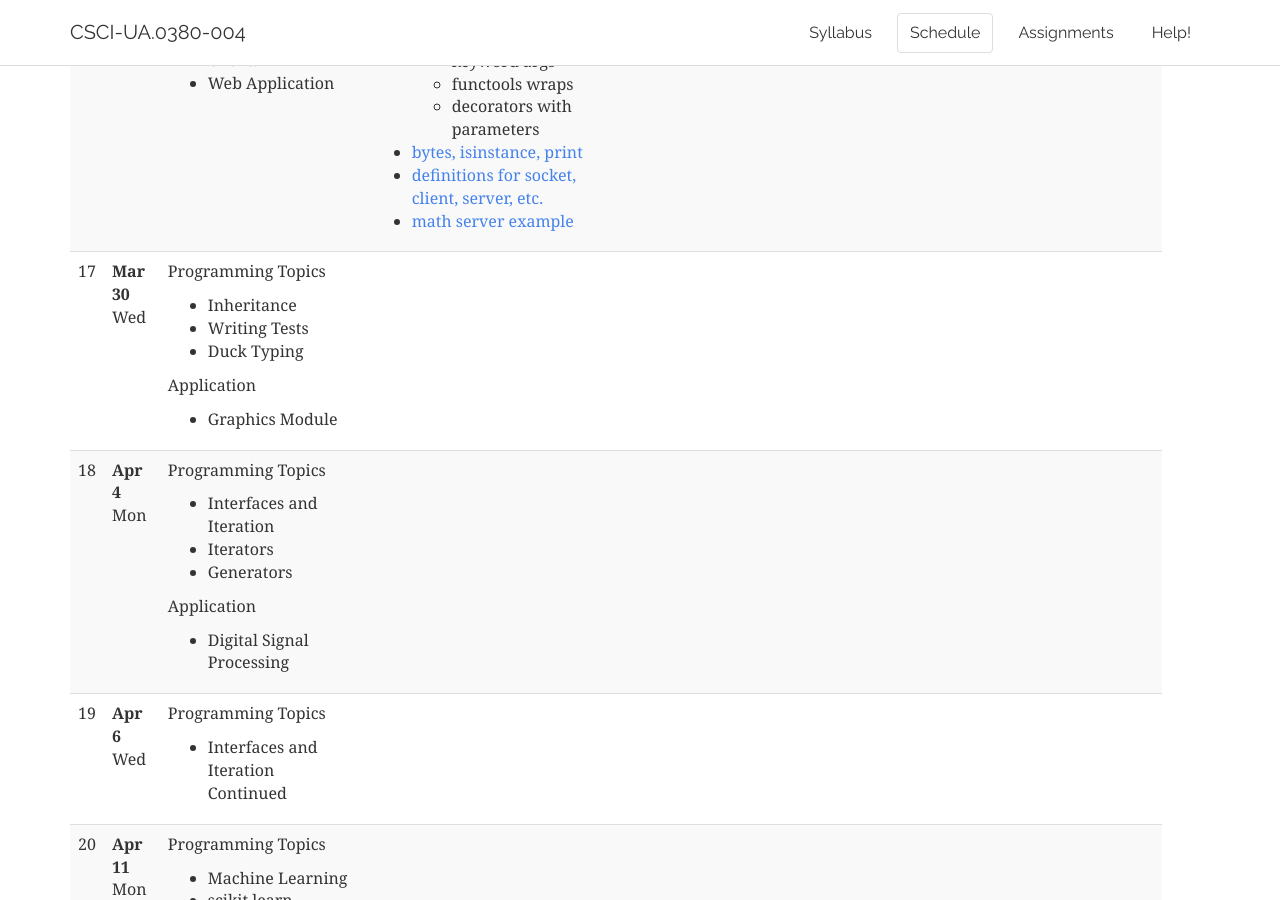
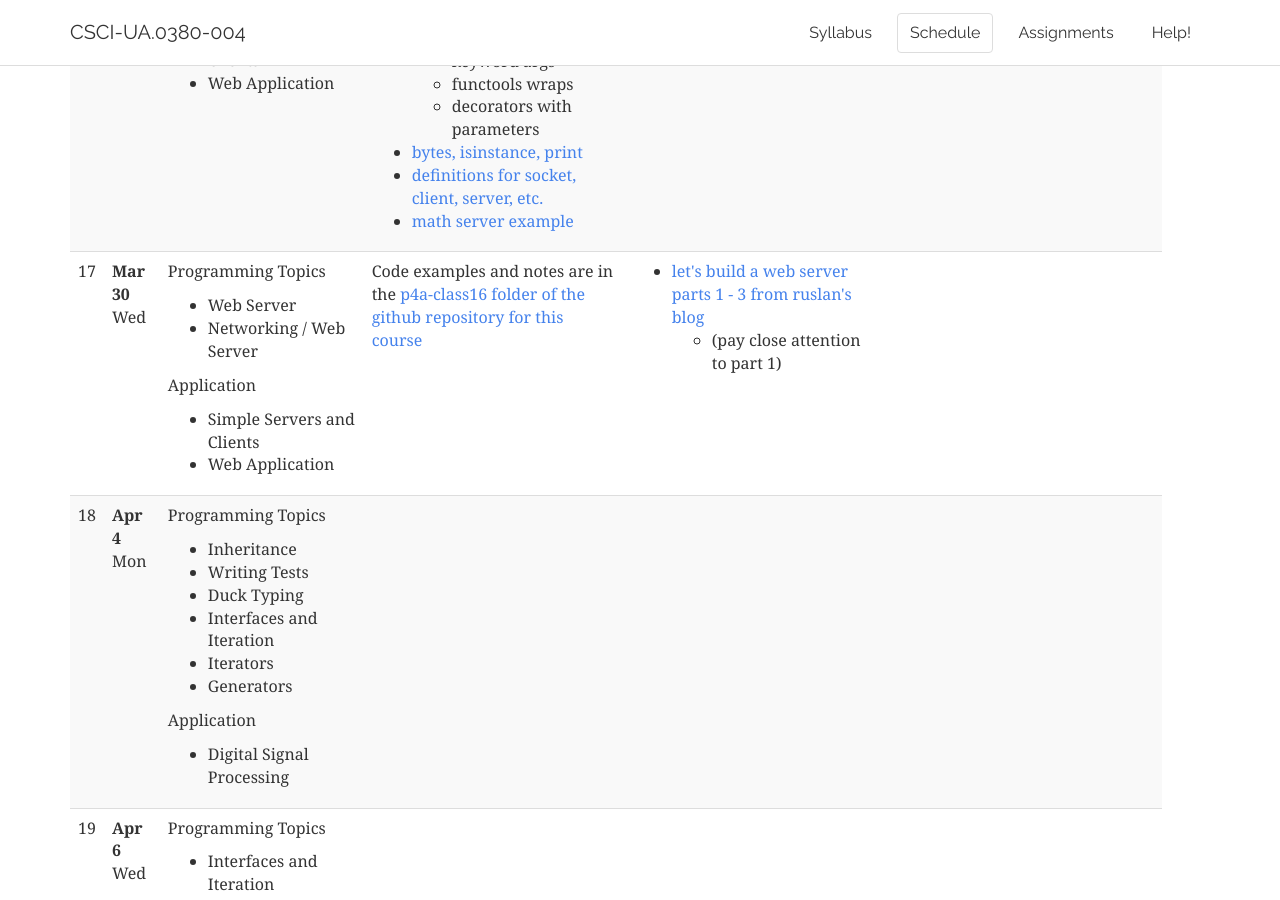
Before and after one commit to foureyes/csci-ua.0380-spring2016-004, a Jekyll site: the page built from schedule.markdown, in a window 1280 px wide and 900 px high, scrolled down 4544 px. Built offline with Jekyll 4.4.1, drawn with Linux system fonts in a browser that asks for light colours.

Commit message:
fix up schedule

```diff
--- a/schedule.markdown
+++ b/schedule.markdown
@@ -318,18 +318,15 @@ Application
 
 Programming Topics
 
-* Inheritance
-* Writing Tests
-* Duck Typing
+* Web Server
+* Networking / Web Server
 
 Application
 
-* Graphics Module
+* Simple Servers and Clients
+* Web Application
 </td>
-{% comment %}
 {% include schedule/17.markdown %}
-{% endcomment %}
-<td></td><td></td><td></td>
  </tr>
 
 
```
Also changed, not shown: other parts of schedule.markdown (+3 -0 lines).
